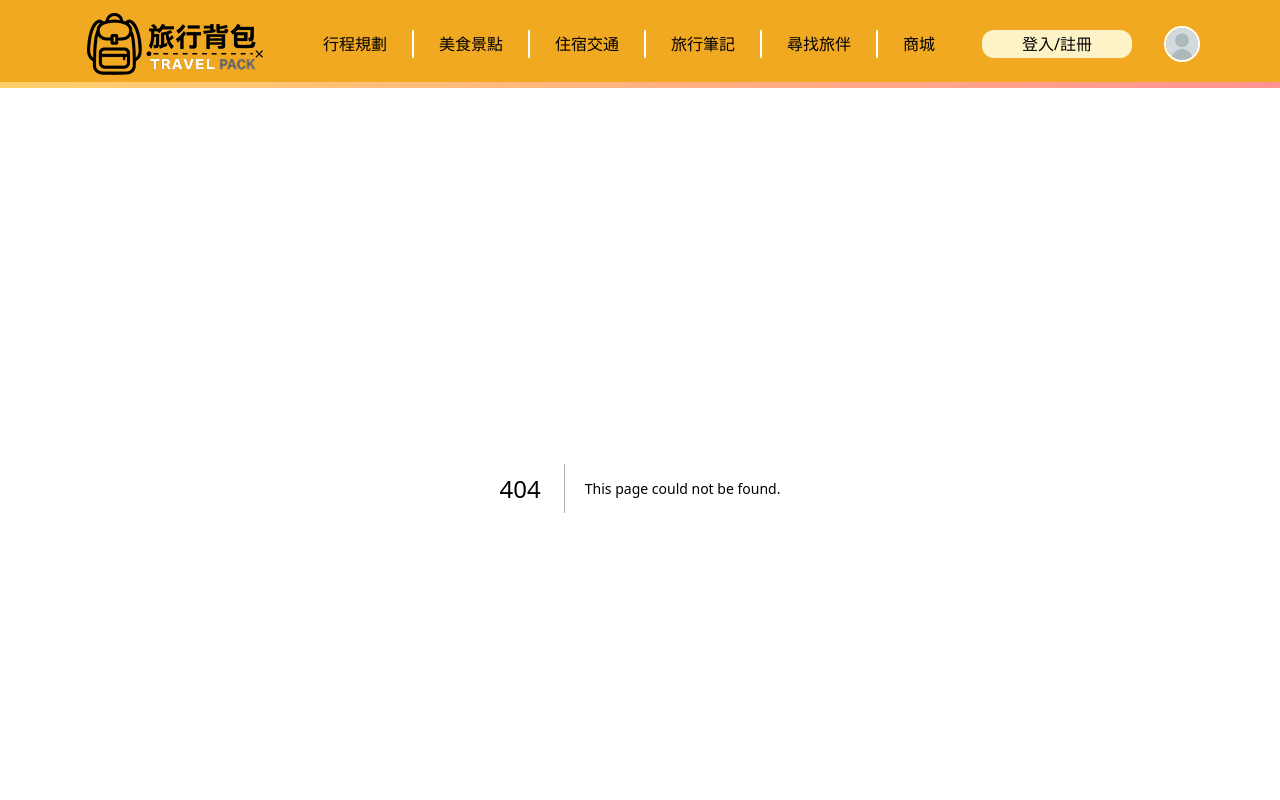
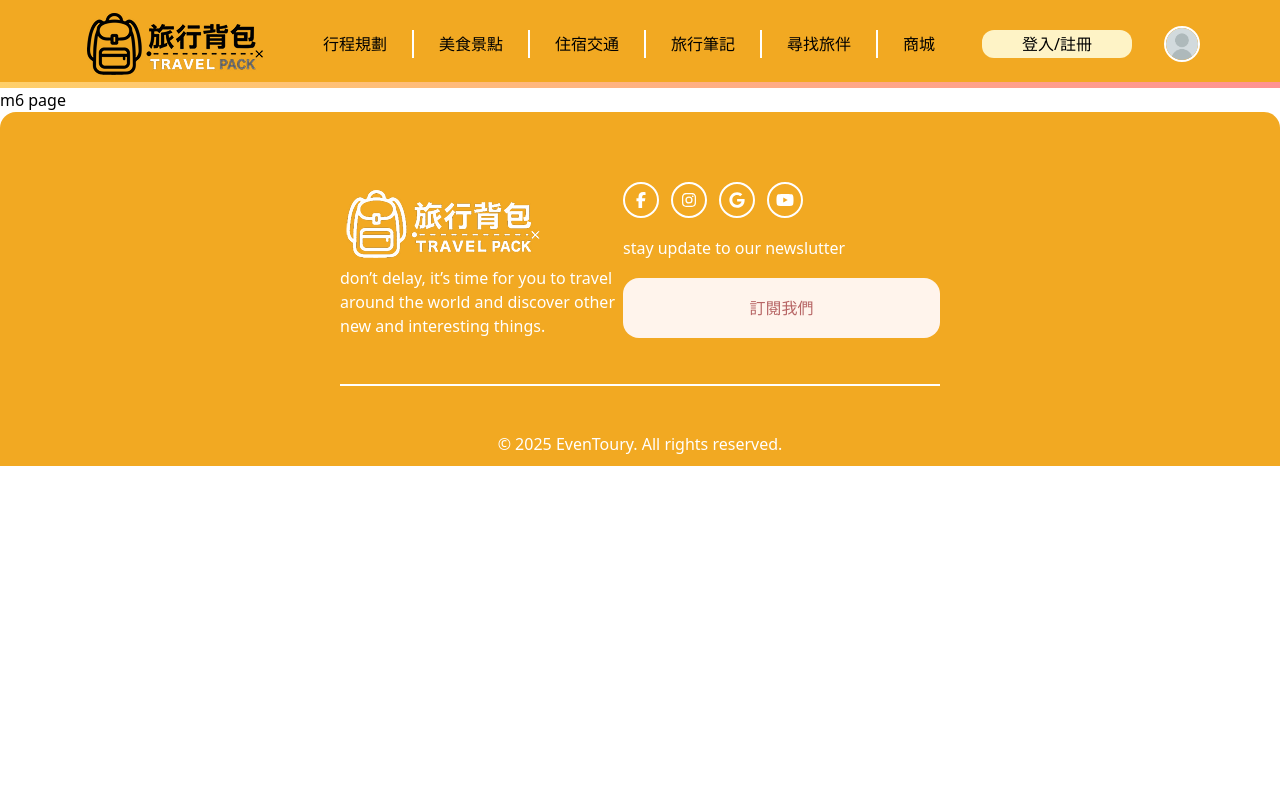
Before and after one commit to jetp02-25-team-a/frontend, a Next.js app: page /member in a window 1280 px wide. Before the commit this address had no page. Shown: the top 800 px of the page. Built offline with nearby package versions, Linux system fonts and the light colour scheme.

Commit message:
member 路由

```diff
--- /dev/null
+++ b/app/member/page.tsx
@@ -0,0 +1,9 @@
+'use client';
+
+export default function M6Page() {
+  return (
+    <>
+      <h1>m6 page</h1>
+    </>
+  );
+}
```
